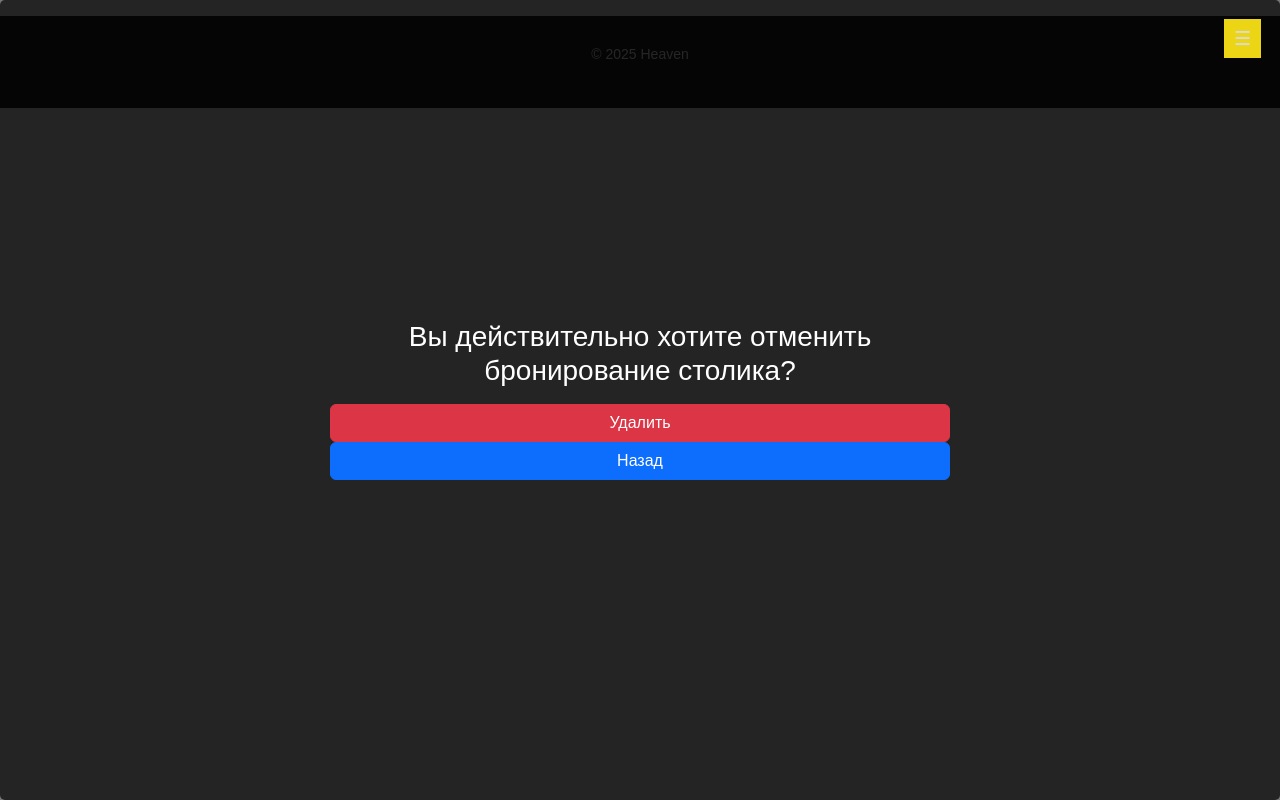
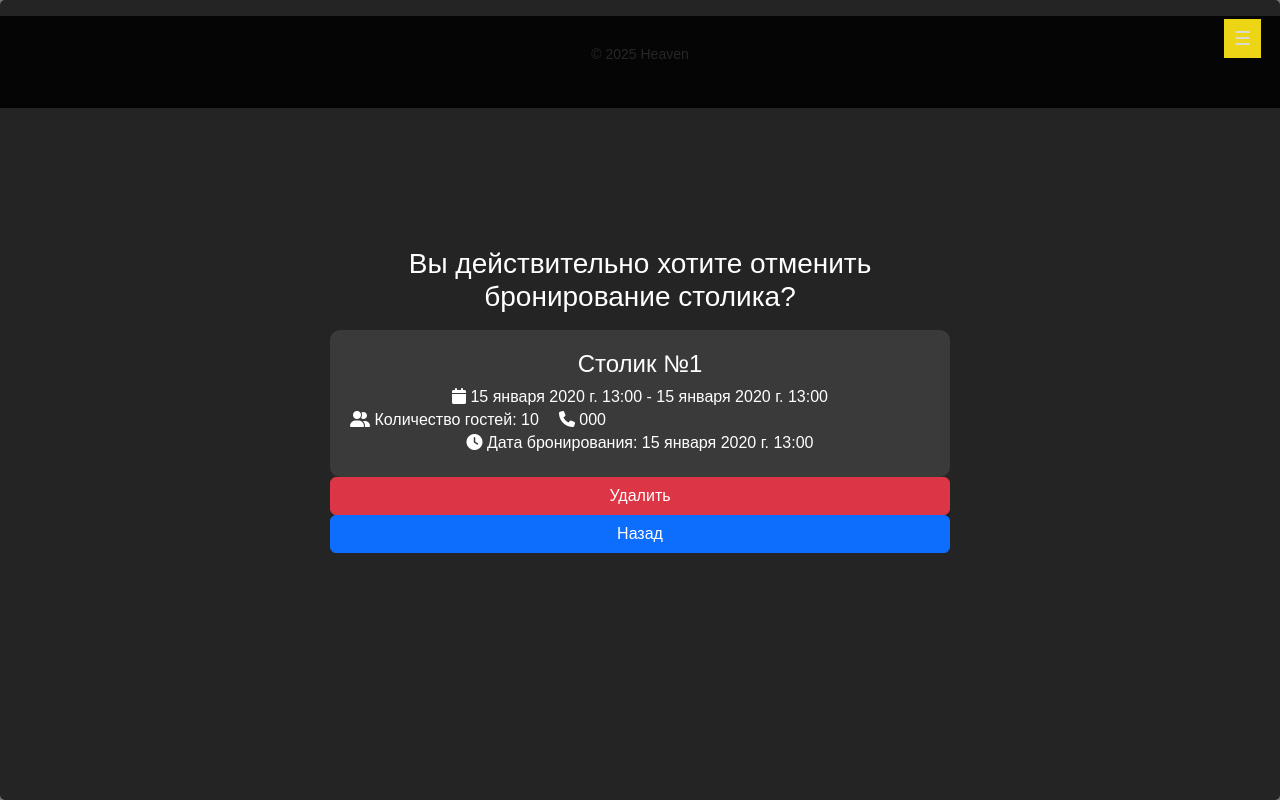
Before and after one commit to PetruschenkoEgor/resto_bar_Heaven-django-, a Django app: page /reservation/1/delete/ in a window 1280 px wide. Run offline with Django 5.2, Linux system fonts and the light colour scheme; tables that the repository leaves empty hold one stand-in row (values such as "Sample post"); some libraries are stand-ins or nearby versions.

Commit message:
подтверждение бронирования

```diff
--- a/resto/templates/base.html
+++ b/resto/templates/base.html
@@ -299,6 +299,7 @@ form button:hover {
     align-items: center;
     gap: 20px; /* Расстояние между элементами */
 }
+
     </style>
 </head>
 <body>
--- a/resto/templates/home.html
+++ b/resto/templates/home.html
@@ -4,14 +4,15 @@
 {% block content %}
 {% load static %}
 {% include 'feedback.html' %}
+
 <section id="header-section">
         <div class="overlay">
         <div class="content">
             <div class="overlay">
             <div style="background-image: url({% static 'images/priority-headline-background.png' %}); background-size: cover; height: 100vh; width: 100vw; background-position: center; display: flex; justify-content: center; align-items: center; flex-direction: column;">
                 <div class="black-transparent-background text-content mt-1">
-            <h1 class="mt-5 header-title" style="color: white; text-align: center; font-size: 80px; font-weight: bold;">Бар & ресторан</h1>
-                <h1 class="mb-5" style="color: white; text-align: center; font-size: 100px; font-weight: bold;">HEAVEN</h1>
+            <h1 class="mt-5 header-title" style="color: white; text-align: center; font-size: 65px; font-weight: bold;">Бар & ресторан</h1>
+                <h1 class="mb-5" style="color: white; text-align: center; font-size: 80px; font-weight: bold;">HEAVEN</h1>
                 <h1 style="color: white; text-align: center; margin-top: 5%;">Мы расположены на последнем этаже самого</h1>
                 <h1 style="color: white; text-align: center;">высокого здания города Москва.</h1>
                     <h1 style="color: white; text-align: center;">Выше нас только звезды.</h1>
--- a/resto/templates/reservation_confirm_delete.html
+++ b/resto/templates/reservation_confirm_delete.html
@@ -17,6 +17,25 @@
                 <legend class="center">
             <h3>Вы действительно хотите отменить бронирование столика?</h3>
                     </legend>
+                <div class="reservation-card">
+                <div class="card-header">
+                    <h4>Столик №{{ reservation.table.number_table }}</h4>
+                </div>
+                <div class="card-body">
+        <p><i class="fas fa-calendar"></i> {{ reservation.start_datetime }} - {{ reservation.end_datetime }}</p>
+                    <div class="inline-elements">
+                        {% if reservation.quantity_customers %}
+        <p><i class="fas fa-user-group"></i> Количество гостей: {{ reservation.quantity_customers }}</p>
+                        {% endif %}
+                        {% if reservation.phone_number %}
+        <p><i class="fas fa-phone"></i> {{ reservation.phone_number }}</p>
+                        {% endif %}
+                        </div>
+                    {% if reservation.created_at %}
+        <p><i class="fas fa-clock"></i> Дата бронирования: {{ reservation.created_at }}</p>
+                    {% endif %}
+                </div>
+                </div>
             <div>
                 {% if reservation.start_datetime > now %}
                 <button type="submit" class="btn btn-danger" style="width: 100%">Отменить</button>
--- a/resto/urls.py
+++ b/resto/urls.py
@@ -2,7 +2,7 @@ from django.urls import path
 from resto.apps import RestoConfig
 from resto.views import HomeTemplateView, AboutUsTemplateView, FeedbackCreateView, \
     FreeTablesView, TableSelectionTemplateView, ReservationCreateView, ReservationUpdateView, \
-    ReservationDeleteView
+    ReservationDeleteView, ConfirmReservationView
 
 app_name = RestoConfig.name
 
@@ -16,4 +16,5 @@ urlpatterns = [
     path('free-tables/', FreeTablesView.as_view(), name='free-tables'),
     path('reservation/<int:pk>/edit/', ReservationUpdateView.as_view(), name='reservation-edit'),
     path('reservation/<int:pk>/delete/', ReservationDeleteView.as_view(), name='reservation-delete'),
+    path('reservation/confirm/', ConfirmReservationView.as_view(), name='reservation-confirm'),
 ]
--- a/resto/views.py
+++ b/resto/views.py
@@ -2,15 +2,17 @@ import json
 from datetime import timedelta, datetime
 from django.contrib import messages
 from django.contrib.auth.decorators import login_required
-from django.http import JsonResponse
+from django.core.mail import send_mail
+from django.http import JsonResponse, HttpResponse, HttpResponseRedirect
 from django.shortcuts import render
 from django.urls import reverse_lazy
 from django.utils import timezone
 from django.utils.decorators import method_decorator
 from django.views import View
 from django.views.decorators.csrf import csrf_exempt
-from django.views.generic import CreateView, TemplateView, ListView, UpdateView, DeleteView
+from django.views.generic import CreateView, TemplateView, ListView, UpdateView, DeleteView, FormView
 
+from config import settings
 from resto.forms import FeedbackForm, ReservationForm
 from resto.models import Table, Reservation, Feedback
 from users.models import User
@@ -67,7 +69,7 @@ class ReservationCreateView(CreateView):
     model = Reservation
     form_class = ReservationForm
     template_name = 'reservation_form.html'
-    success_url = reverse_lazy('resto:home')
+    success_url = reverse_lazy('resto:reservation-confirm')
 
     def get_context_data(self, **kwargs):
         """ Передача столика в контекст. """
@@ -84,10 +86,64 @@ class ReservationCreateView(CreateView):
         return initial
 
     def form_valid(self, form):
-        """ Добавляет текущего пользователя в запись бронирования. """
+        """ Добавляет текущего пользователя в запись бронирования и отправляет письмо. """
 
-        form.instance.user = self.request.user
+        reservation = form.save(commit=False)
+        reservation.user = self.request.user
+        reservation.save()
+
+        subject = f'Подтверждение бронирования столика №{reservation.table.number_table}'
+        message = f'''
+                            Здравствуйте!
+
+                            Спасибо за бронирование столика в нашем ресторане HEAVEN.
+
+                            Информация о Вашем бронировании:
+                            - Стол №{reservation.table.number_table}
+                            - Дата и время бронирования: {reservation.start_datetime.time()} - {reservation.end_datetime.time()} {reservation.start_datetime.date()}
+                            - Имя гостя: {reservation.customer_name}
+                            - Количество гостей: {reservation.quantity_customers}
+                            - Телефон: {reservation.phone_number}
+
+                            Адрес: г.Москва, ул.Пресненская Набережная, 2
+                            Телефон: +7 (777) 777-77-77
+                            Время работы: пн-вс 10:00-00:00
+
+                            Будем рады приветствовать Вас в нашем ресторане!
+
+                            С уважением,
+                            Команда HEAVEN
+                            '''
+        sender = settings.EMAIL_HOST_USER
+        recipient = reservation.user.email
+        send_mail(subject, message, sender, [recipient])
+
+        messages.success(self.request,
+                         'Ваше бронирование успешно создано! На вашу почту отправлено подтверждающее письмо.')
+
         return super().form_valid(form)
+
+
+class ConfirmReservationView(FormView):
+    """ Подтверждение бронирования. """
+
+    form_class = ReservationForm
+    template_name = 'reservation-confirm.html'
+    success_url = reverse_lazy('resto:home')
+
+    def form_valid(self, form):
+        return HttpResponseRedirect(self.success_url)
+
+    def form_invalid(self, form):
+        return self.render_to_response(self.get_context_data(form=form))
+
+    def get_context_data(self, **kwargs):
+        """ Передаем текущего пользователя в шаблон. """
+
+        context = super().get_context_data(**kwargs)
+        context['user'] = self.request.user
+
+        return context
 
 
 class ReservationUpdateView(UpdateView):
```
Also changed, not shown: resto/templates/reservation-confirm.html (added, +15 -0 lines).
